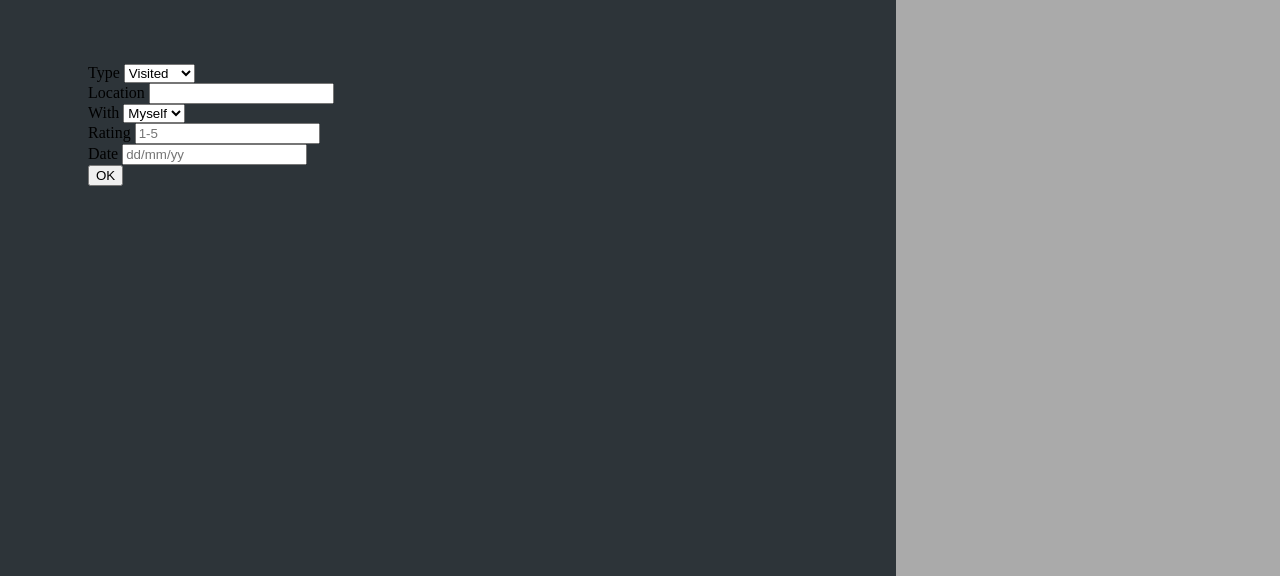
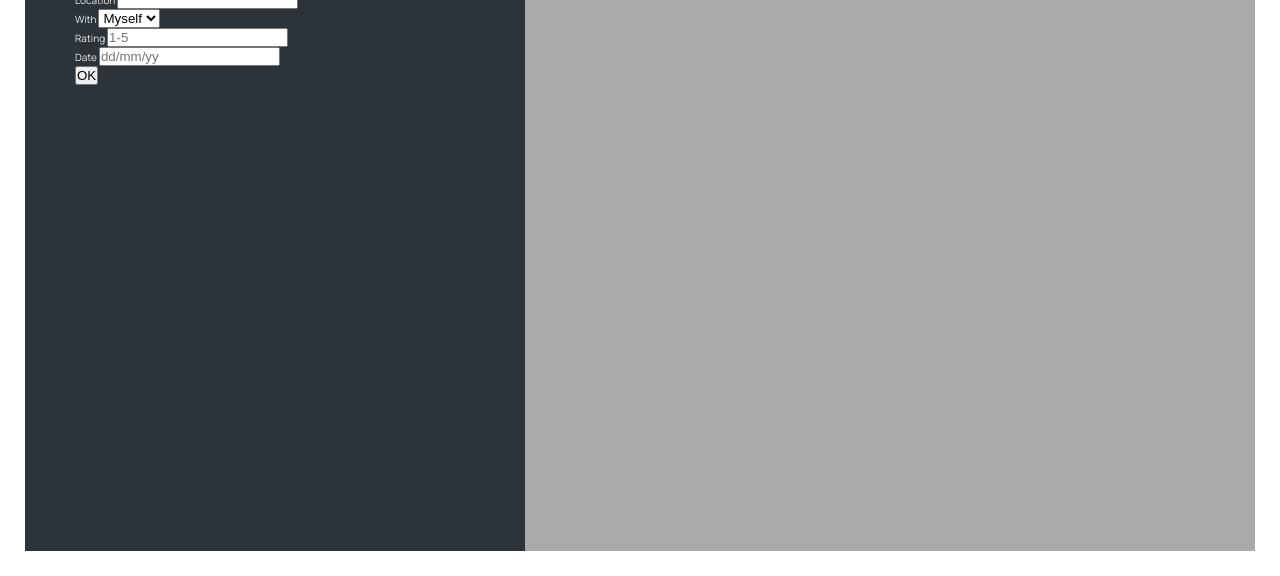
Before and after one commit to ovsisg/wander, a plain HTML site: page index.html in a window 1280 px wide. Shown: the part 224-800 px from the top of the page. Drawn offline with nearby package versions, Linux system fonts and the light colour scheme.

Commit message:
Added main styling for layout and colours

```diff
--- a/style.css
+++ b/style.css
@@ -1,13 +1,42 @@
-body {
-  display: flex;
-  height: 100vh;
-  margin: 0;
+:root {
+  --color-brand--1: #ffb545;
+  --color-brand--2: #00c46a;
+
+  --color-dark--1: #2d3439;
+  --color-dark--2: #42484d;
+  --color-light--1: #aaa;
+  --color-light--2: #ececec;
+  --color-light--3: rgb(214, 222, 224);
 }
 
+* {
+  margin: 0;
+  padding: 0;
+  box-sizing: inherit;
+}
+
+html {
+  font-size: 62.5%;
+  box-sizing: border-box;
+}
+
+body {
+  font-family: 'Manrope', sans-serif;
+  color: var(--color-light--2);
+  font-weight: 400;
+  line-height: 1.6;
+  height: 100vh;
+  overscroll-behavior-y: none;
+  background-color: #fff;
+  padding: 2.5rem;
+  display: flex;
+}
+
+/* SIDEBAR */
 .sidebar {
   flex-basis: 50rem;
-  background-color: #2d3439;
-  padding: 3rem;
+  background-color: var(--color-dark--1);
+  padding: 3rem 5rem 4rem 5rem;
   display: flex;
   flex-direction: column;
 }
@@ -18,8 +47,9 @@ body {
   margin-bottom: 4rem;
 }
 
+/* MAP */
 #map {
   flex: 1;
   height: 100%;
-  background-color: #aaa;
+  background-color: var(--color-light--1);
 }
```
